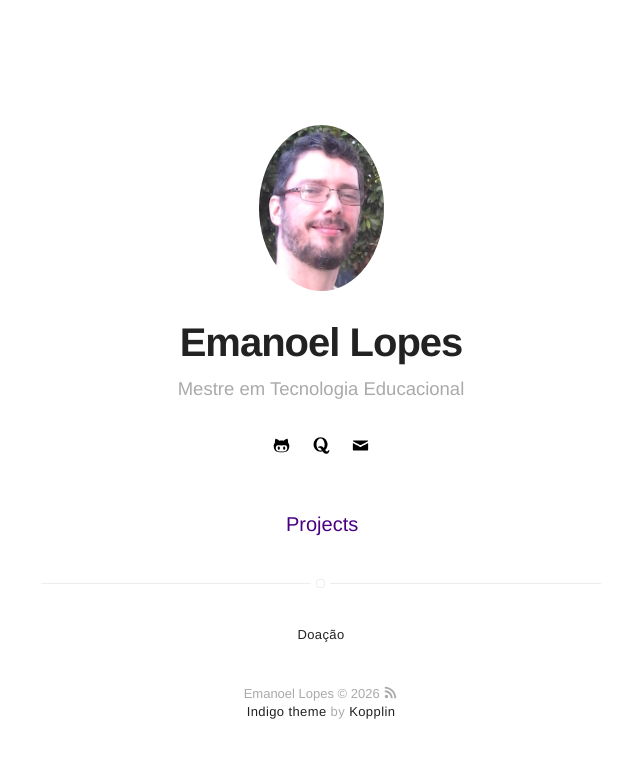
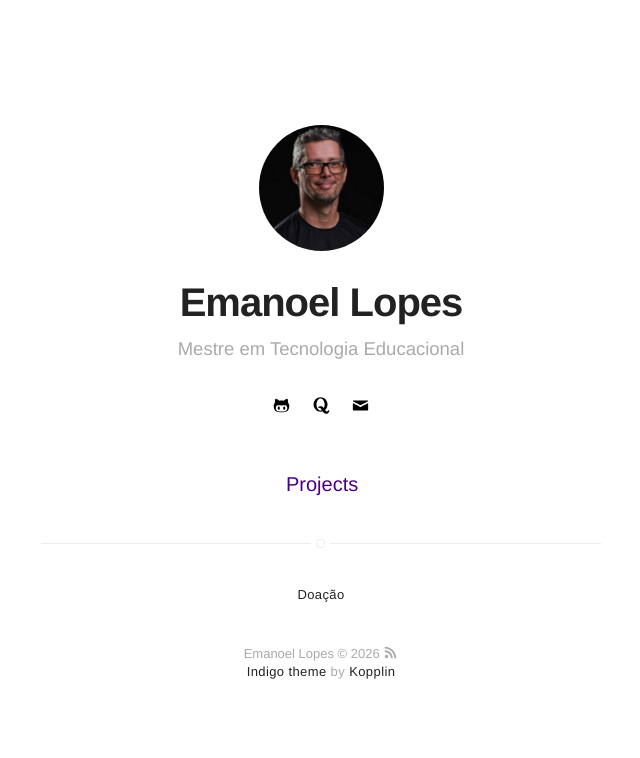
Before and after one commit to emanoelopes/emanoelopes.github.io, a Jekyll site: the page built from index.html, in a window 1280 px wide. Shown: the top 758 px of the page, without its empty margins (319-959 px from the left). Built offline with Jekyll 4.4.1, drawn with Linux system fonts in a browser that asks for light colours.

Commit message:
Update _config.yml

```diff
--- a/_config.yml
+++ b/_config.yml
@@ -8,7 +8,7 @@ description: Página inicial
 # if it's an external image, update below for true
 # better with square images
 external-image: false
-picture: assets/images/2018_avatar_135x179px.png
+picture: assets/images/avatar_emanoel_smd_135x136.png
 
 # If you want to include your resume, set to true
 # and specify source (external or local).
```
